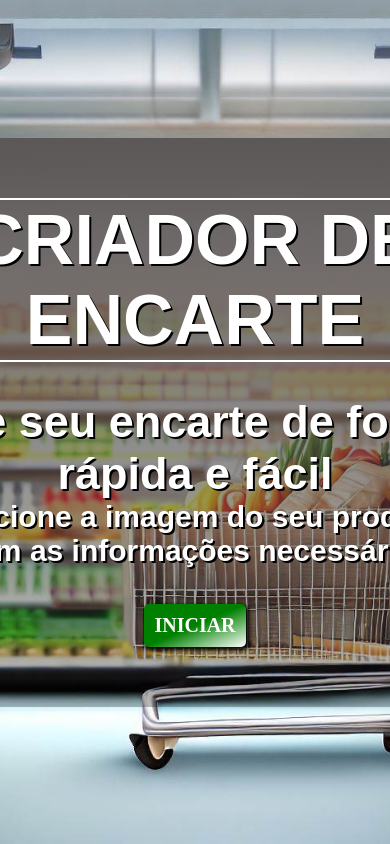
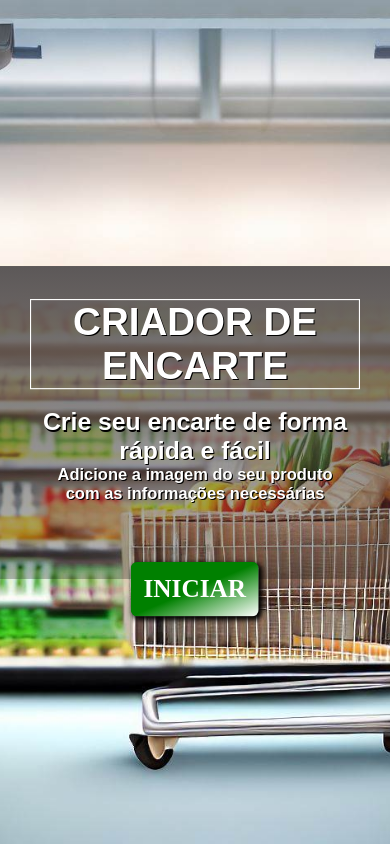
Before and after one commit to robson-magalhaes/Criar_encarte_basico, a PHP site: page / in a window 390 px wide; the page is wider, and only the part inside the window is pictured. Run offline with PHP 8.4, Linux system fonts and the light colour scheme.

Commit message:
versionamento escala

```diff
--- a/assets/css/style.css
+++ b/assets/css/style.css
@@ -73,3 +73,15 @@
     transform: scale(1.1);
     background-image: linear-gradient(to top left, white, green 85%);
 }
+@media (max-width:600px){
+    .container{
+        transform: scale(0.55);
+    }
+    #btn-redirect{
+        transition: none;
+        transform: translateY(100px) scale(2.3);
+    }
+    #btn-redirect:hover{
+        transition: none;
+    }
+}
```
